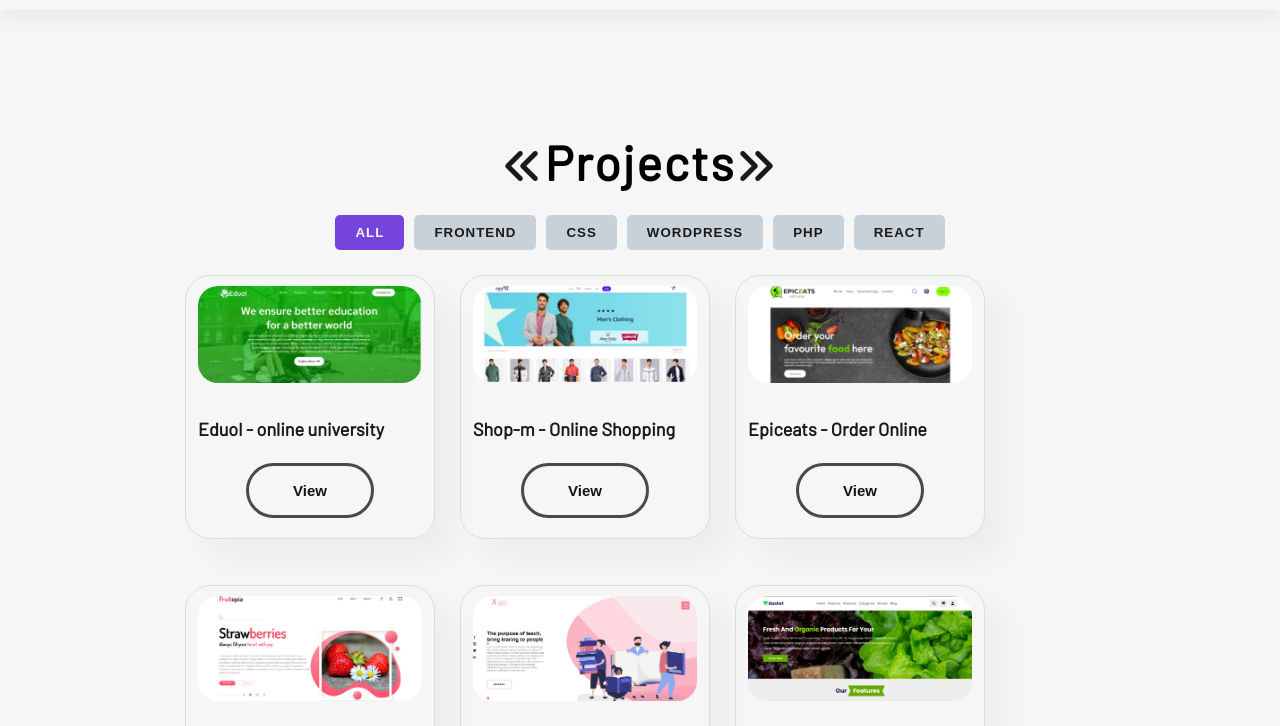
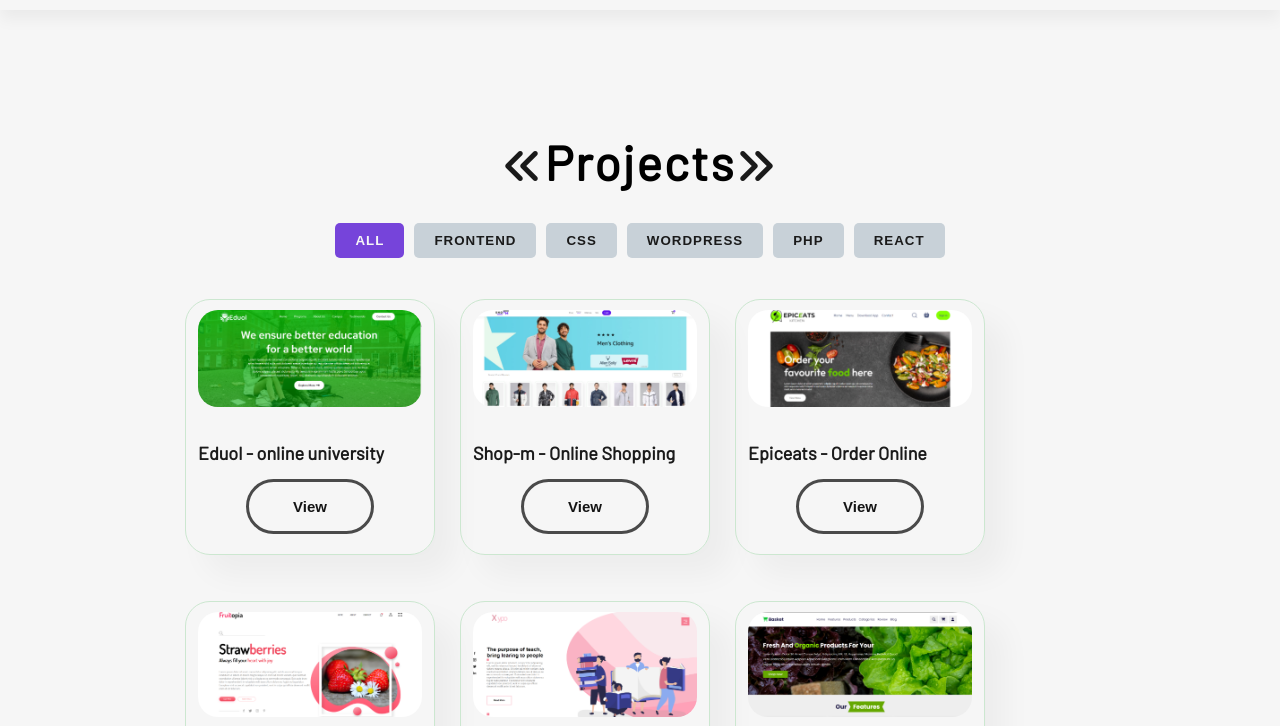
Before and after one commit to Tapas-Dalui/project-list, a plain HTML site: page index.html in a window 1280 px wide. Shown: the part 70-796 px from the top of the page. Drawn offline with nearby package versions, Linux system fonts and the light colour scheme.

Commit message:
change select icons position

```diff
--- a/css/mediaqueries.css
+++ b/css/mediaqueries.css
@@ -160,3 +160,9 @@
     width: 100%;
   }
 }
+
+@media (max-width:700px) {
+  .title i{
+    font-size: 16px;
+  }
+}
--- a/css/style.css
+++ b/css/style.css
@@ -344,11 +344,23 @@ article:hover{
 }
 
 .project-btn{
+
+  display: grid;
+  grid-template-columns: repeat(auto-fit, minmax(5rem,1fr));
+  gap: 0.5rem;
+  /* margin-top: 8px; */
+}
+
+.project-btn .list {
+  padding: 1rem 1rem;
+  text-align: center;
   display: flex;
-  align-items: center;
-  justify-content: center;
-  margin-top: 8px;
+  align-items: center;  /* Center items vertically */
+  justify-content: center;  /* Center items horizontally */
+  box-shadow: var(--box-shadow);
+  flex-wrap: wrap;  /* Ensure items wrap to new line if necessary */
 }
+
 .project-btn a{
   text-decoration: none;
 }
--- a/index.html
+++ b/index.html
@@ -1,5 +1,6 @@
 <!DOCTYPE html>
 <html>
+
 <head>
     <!--  *****   Link To Custom CSS Style Sheet   *****  -->
     <link rel="stylesheet" type="text/css" href="./css/style.css">
@@ -13,6 +14,7 @@
     <link rel="icon" href="img/profile-pic.png" type="image/x-icon">
     <title>Tapas Dalui | Projects</title>
 </head>
+
 <body>
 
     <!--Header-->
@@ -21,7 +23,7 @@
 
         <div class="icons">
             <a href="https://www.linkedin.com/in/tapas-dalui/">
-                    <div class="fa-brands fa-linkedin-in" ></div>
+                <div class="fa-brands fa-linkedin-in"></div>
             </a>
             <a href="https://github.com/Tapas-Dalui">
                 <div class="fa-brands fa-github"></div>
@@ -40,13 +42,14 @@
         <!-- <p class="section__text__p1">Browse My Recent</p> -->
         <h1 class="title"><i class="fa-solid fa-angles-left"></i>Projects<i class="fa-solid fa-angles-right"></i></h1>
         <div class="project-btn">
+            <div class="list">
                 <button class="button active" data-filter="*">All</button>
                 <button class="button" data-filter=".frontend">frontend</button>
                 <button class="button" data-filter=".css">css</button>
                 <button class="button" data-filter=".wordpress">wordpress</button>
                 <button class="button" data-filter=".php">PHP</button>
                 <button class="button" data-filter=".react">React</button>
-
+            </div>
         </div>
         <div class="pro-container">
             <div class="pro react">
@@ -222,4 +225,5 @@
     <script src="js/script.js"></script>
 
 </body>
+
 </html>
```
Lines whose indentation alone changed are shown as unchanged.
